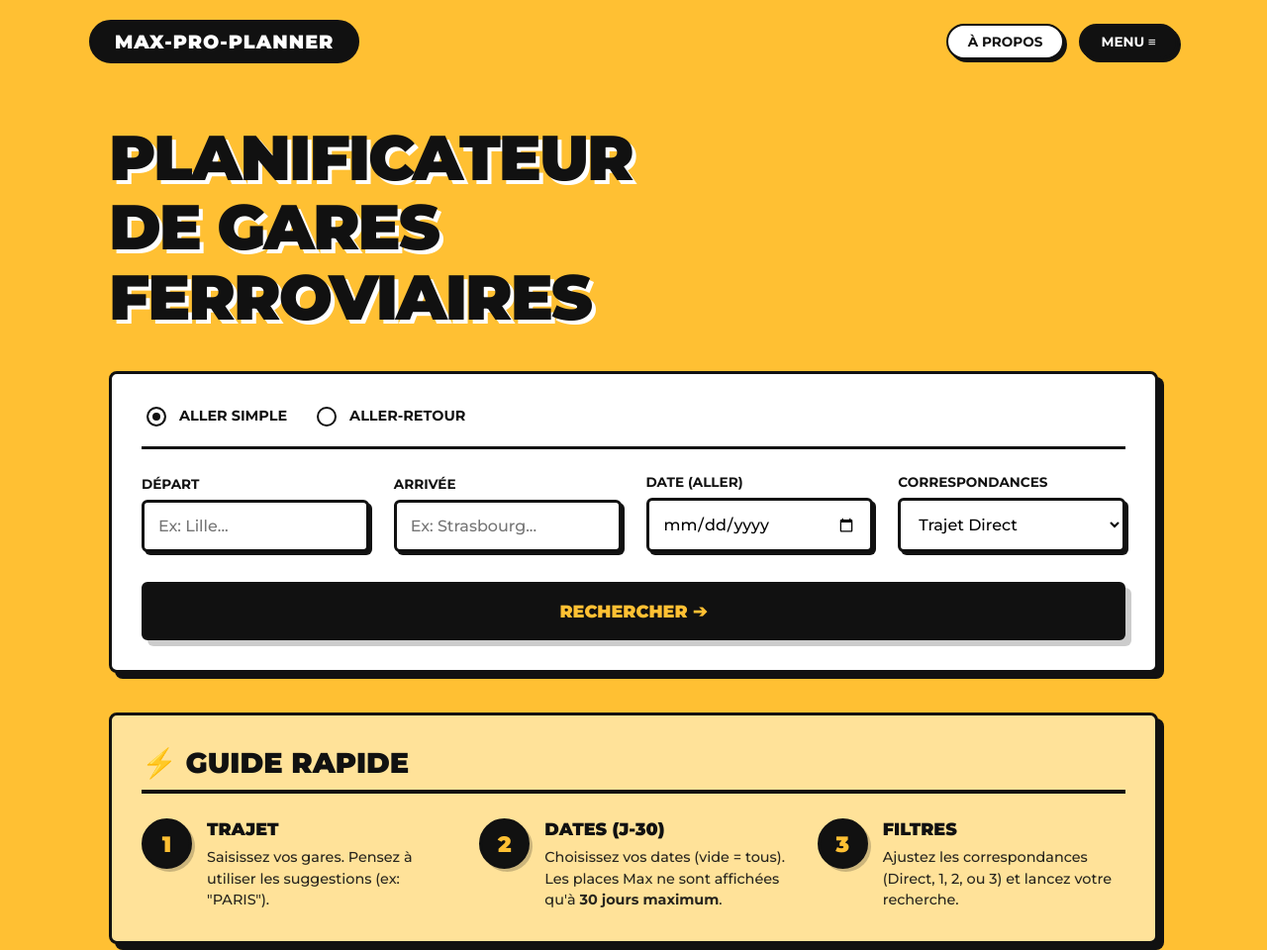
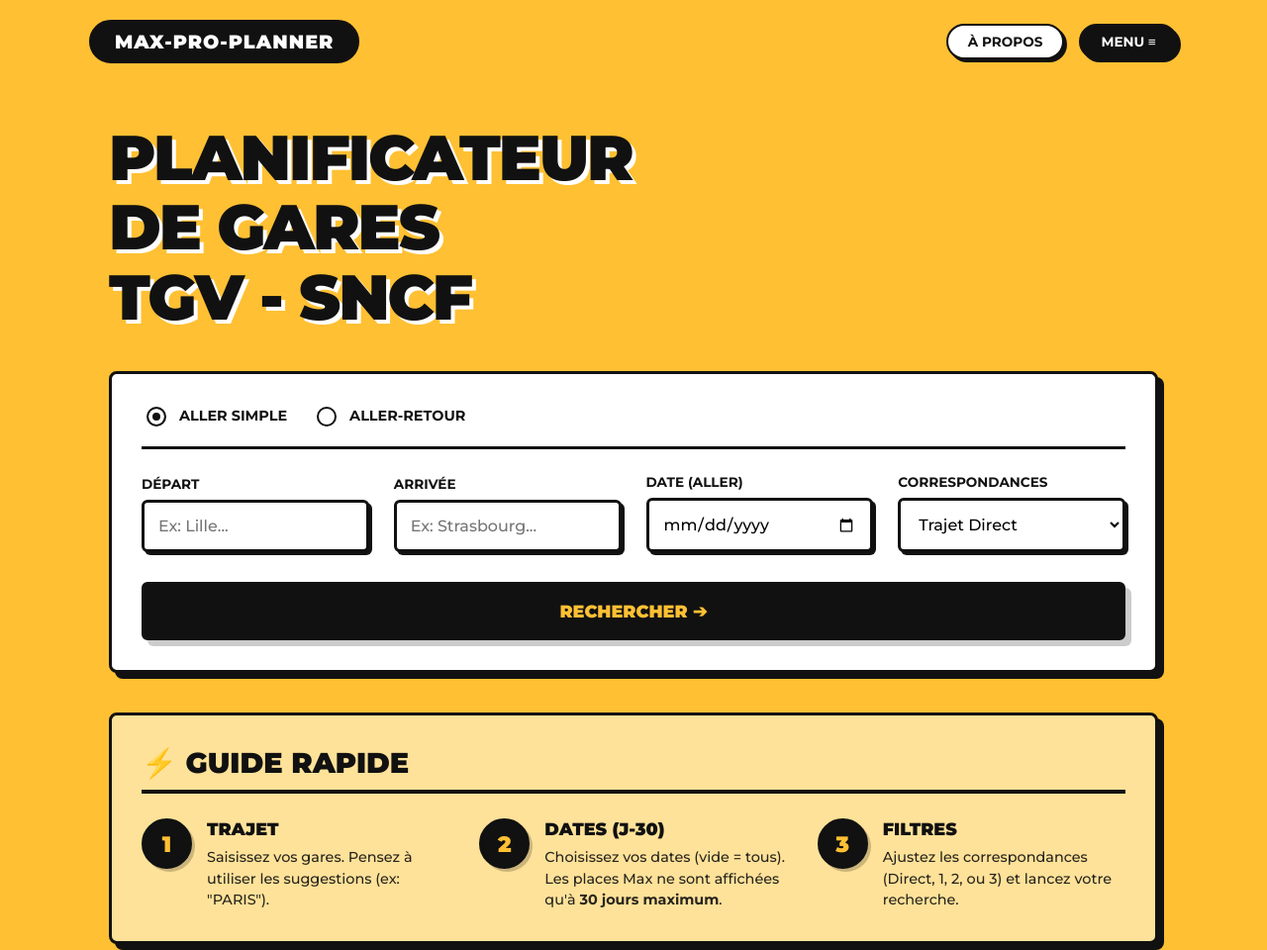
Before and after one commit to kid-emmanuelle/max-pro-planner, a plain HTML site: page index.html in a window 1280 px wide. Shown: the top 960 px of the page at 99% size. Drawn offline with Linux system fonts and the light colour scheme; no server answers.

Commit message:
fix: update header title for accuracy in station planning

```diff
--- a/index.html
+++ b/index.html
@@ -24,7 +24,7 @@
 </header>
 
 <main>
-    <h1>Planificateur<br>de gares<br>ferroviaires</h1>
+    <h1>Planificateur<br>de gares<br>TGV - SNCF</h1>
 
     <div class="search-panel vector-box">
         <div class="radio-group">
```
